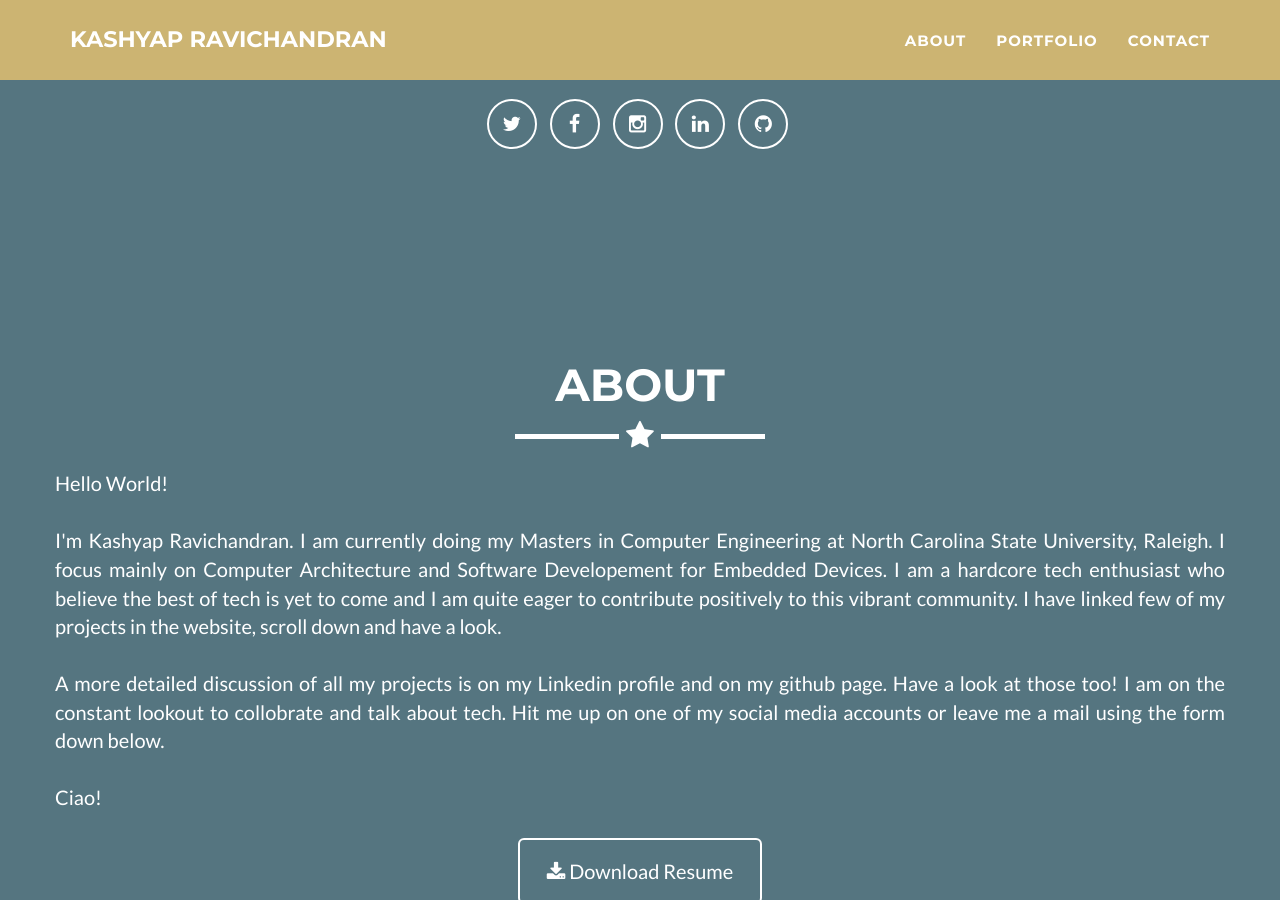
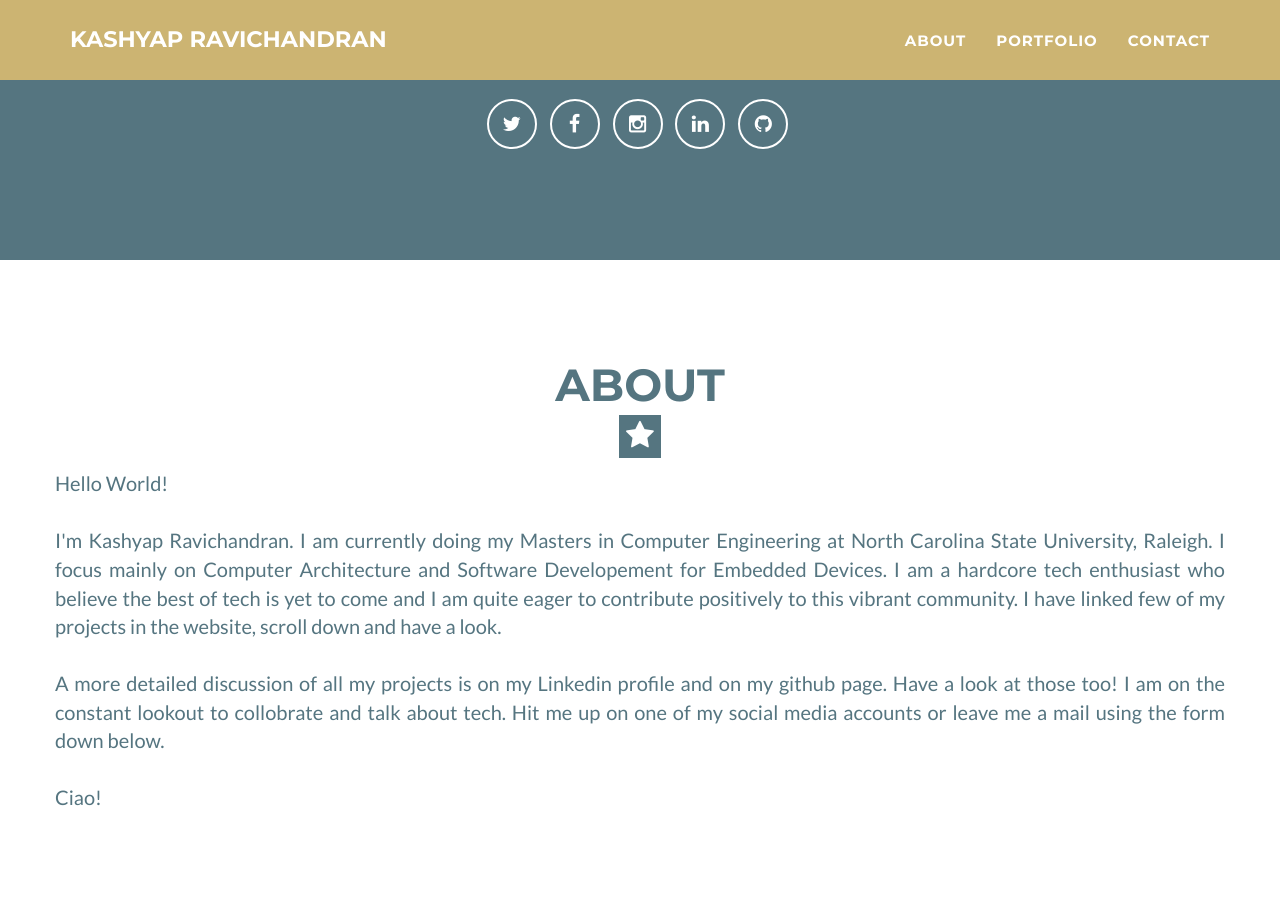
Before and after one commit to kashyapravichandran/kashyapravichandran.github.io, a Jekyll site: the page built from _posts/2014-07-18-project-1.markdown, in a window 1280 px wide and 900 px high, scrolled down 675 px. Built offline with Jekyll 4.4.1, drawn with Linux system fonts in a browser that asks for light colours.

Commit message:
color changes

```diff
--- a/_includes/about.html
+++ b/_includes/about.html
@@ -1,5 +1,5 @@
  <!-- About Section -->
-    <section class="success" id="about">
+    <section class="about_section" id="about">
         <div class="container">
             <div class="row">
                 <div class="col-lg-12 text-center">
```
